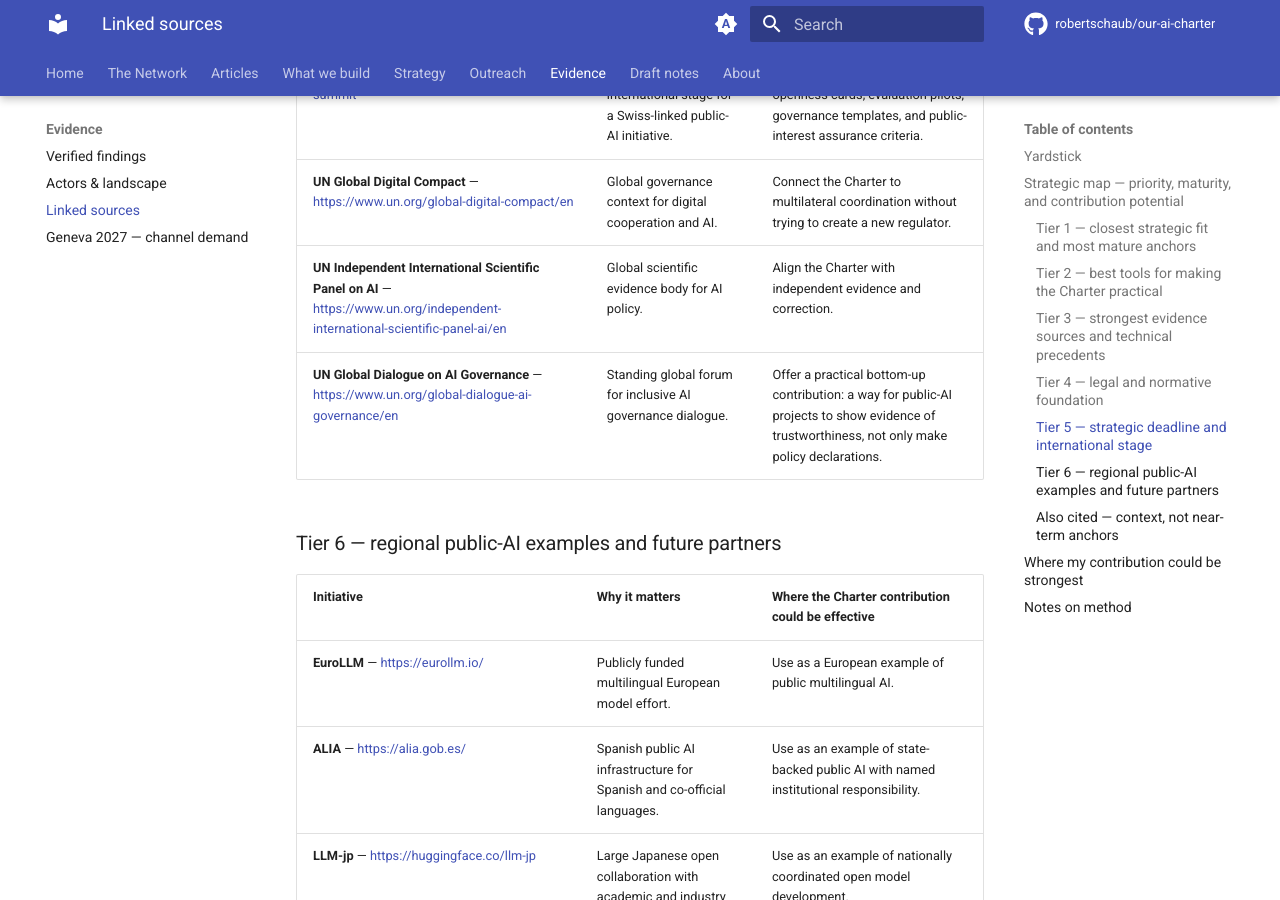
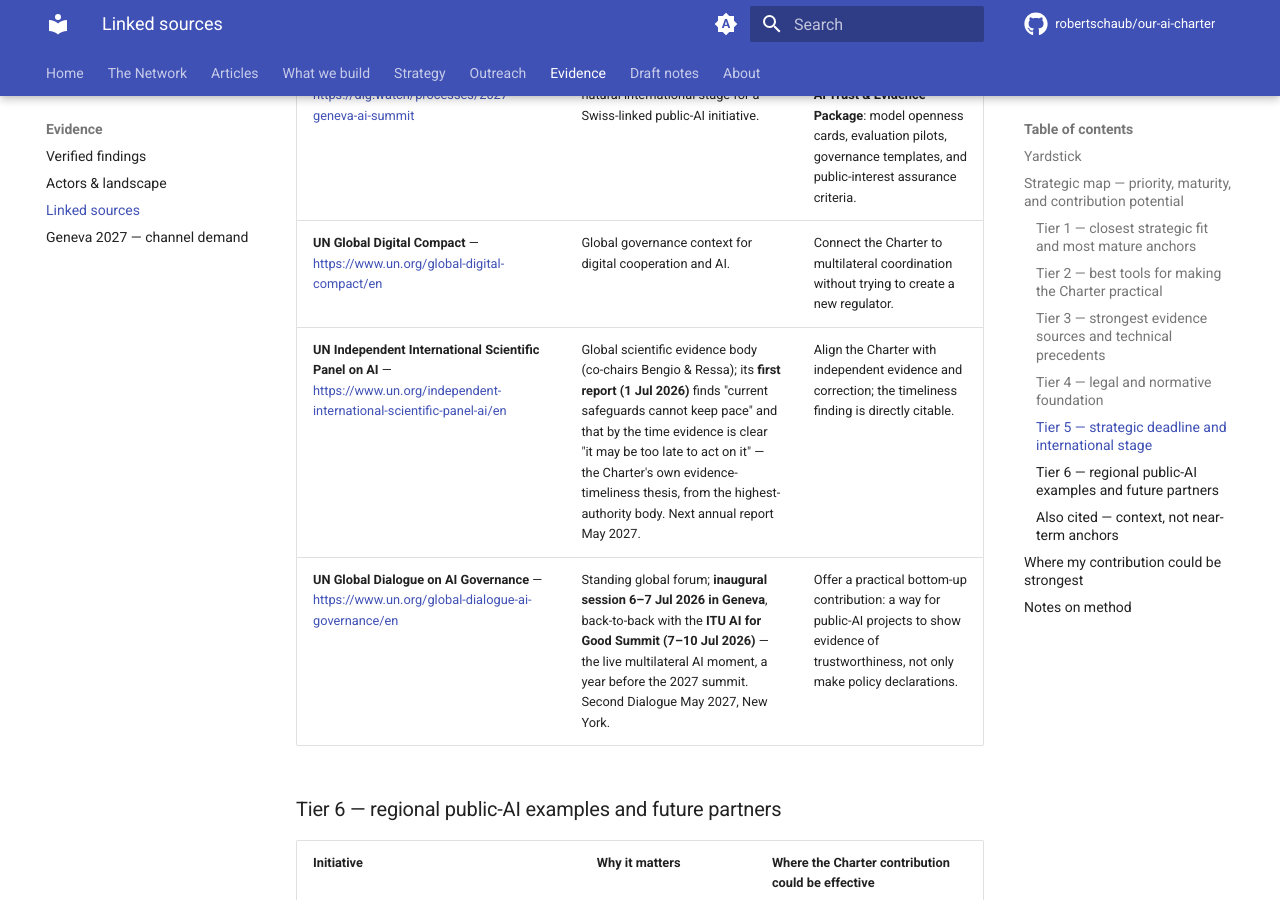
Before and after one commit to robertschaub/our-ai-charter, an MkDocs documentation site: the page built from docs/Evidence/linked-sources.md, in a window 1280 px wide and 900 px high, scrolled down 4073 px. Built offline with MkDocs 1.6.1 and Material for MkDocs 9.7.7, drawn with Linux system fonts in a browser that asks for light colours; plug-ins that fetch from the network failed and are left out; comment, search, counter and statistics services are not loaded.

Commit message:
docs: record July-2026 Geneva UN AI-governance cluster + Zentrum SDS actor
From a primary-source audit. Note the inaugural UN Global Dialogue on AI Governance (6-7 Jul 2026) back-to-back with the ITU AI for Good Summit (7-10 Jul 2026) in Geneva, both informed by the UN Scientific Panel's first report (1 Jul 2026, co-chairs Bengio & Ressa) whose evidence-timeliness finding validates the Charter thesis. Add Zentrum SDS - Souveraene Digitale Schweiz (Swiss public-sector digital-sovereignty coalition, launched 28 Apr 2026, 31 members, IPST/BFH-led, AI working group) to the actor map and link Stuermer. Dates verified against UN/ITU pages. mkdocs build --strict clean.

Co-Authored-By: Claude Opus 4.8 <noreply@anthropic.com>

```diff
--- a/docs/Evidence/linked-sources.md
+++ b/docs/Evidence/linked-sources.md
@@ -57,8 +57,8 @@ The sources span operational anchors, standards and legal foundations, regional
 |---|---|---|
 | **Geneva 2027 AI Summit** — https://dig.watch/processes/2027-geneva-ai-summit | Strongest political opportunity and natural international stage for a Swiss-linked public-AI initiative. | Prepare a realistic **Public AI Trust & Evidence Package**: model openness cards, evaluation pilots, governance templates, and public-interest assurance criteria. |
 | **UN Global Digital Compact** — https://www.un.org/global-digital-compact/en | Global governance context for digital cooperation and AI. | Connect the Charter to multilateral coordination without trying to create a new regulator. |
-| **UN Independent International Scientific Panel on AI** — https://www.un.org/independent-international-scientific-panel-ai/en | Global scientific evidence body for AI policy. | Align the Charter with independent evidence and correction. |
-| **UN Global Dialogue on AI Governance** — https://www.un.org/global-dialogue-ai-governance/en | Standing global forum for inclusive AI governance dialogue. | Offer a practical bottom-up contribution: a way for public-AI projects to show evidence of trustworthiness, not only make policy declarations. |
+| **UN Independent International Scientific Panel on AI** — https://www.un.org/independent-international-scientific-panel-ai/en | Global scientific evidence body (co-chairs Bengio & Ressa); its **first report (1 Jul 2026)** finds "current safeguards cannot keep pace" and that by the time evidence is clear "it may be too late to act on it" — the Charter's own evidence-timeliness thesis, from the highest-authority body. Next annual report May 2027. | Align the Charter with independent evidence and correction; the timeliness finding is directly citable. |
+| **UN Global Dialogue on AI Governance** — https://www.un.org/global-dialogue-ai-governance/en | Standing global forum; **inaugural session 6–7 Jul 2026 in Geneva**, back-to-back with the **ITU AI for Good Summit (7–10 Jul 2026)** — the live multilateral AI moment, a year before the 2027 summit. Second Dialogue May 2027, New York. | Offer a practical bottom-up contribution: a way for public-AI projects to show evidence of trustworthiness, not only make policy declarations. |
 
 ### Tier 6 — regional public-AI examples and future partners
 
```
Also changed, not shown: CHANGELOG.md (+1 -0 lines), docs/Evidence/actors-and-landscape.md (+2 -1 lines), docs/Strategy/geneva-2027-options.md (+1 -1 lines).
